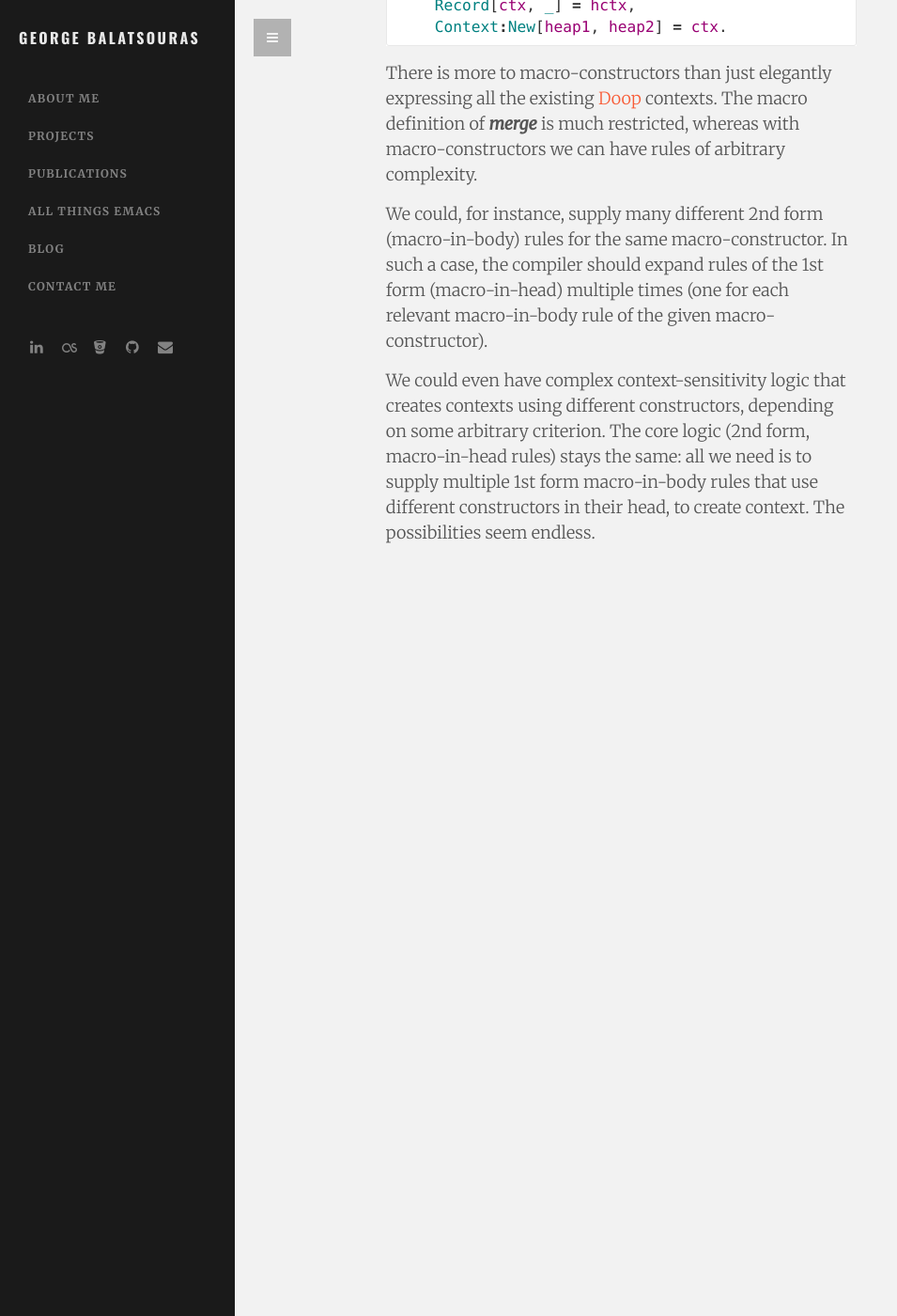
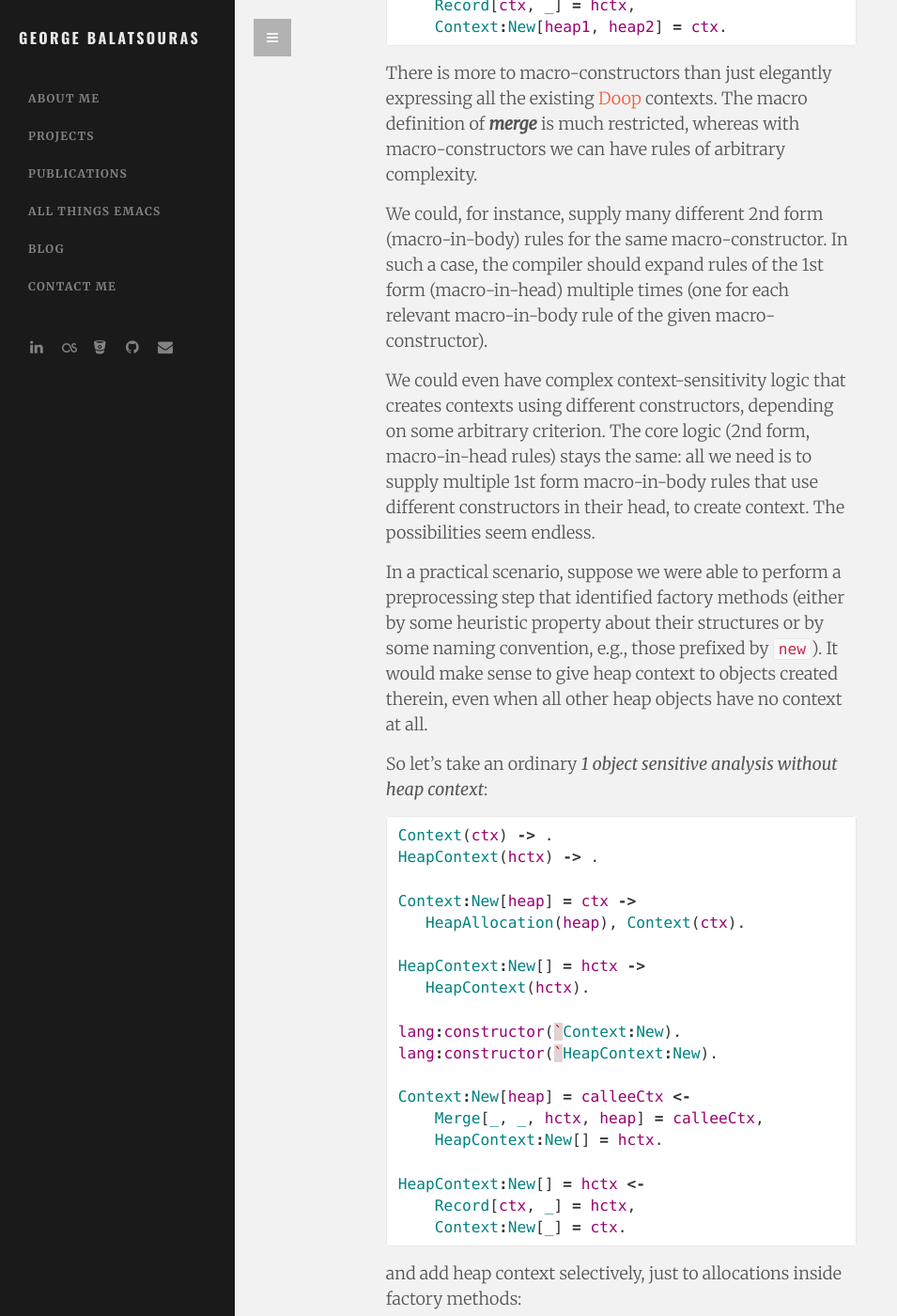
Before and after one commit to gbalats/gbalats.github.io, a Jekyll site: the page built from _posts/2016-10-24-macro-constructors.md, in a window 1280 px wide and 1400 px high, scrolled down 13215 px. Shown: the whole window at 94% size, without its empty margins (0-955 px from the left). Built offline with Jekyll 4.4.1, drawn with Linux system fonts in a browser that asks for light colours; comment, search, counter and statistics services are not loaded; some of the changed text lies outside the part shown.

Commit message:
Add factory methods example

````diff
--- a/_posts/2016-10-24-macro-constructors.md
+++ b/_posts/2016-10-24-macro-constructors.md
@@ -529,6 +529,77 @@
 that use different constructors in their head, to create context. The
 possibilities seem endless.
 
+In a practical scenario, suppose we were able to perform a
+preprocessing step that identified factory methods (either by some
+heuristic property about their structures or by some naming
+convention, e.g., those prefixed by `new`). It would make sense to
+give heap context to objects created therein, even when all other heap
+objects have no context at all.
+
+So let's take an ordinary *1 object sensitive analysis without heap
+context*:
+
+```prolog
+Context(ctx) -> .
+HeapContext(hctx) -> .
+
+Context:New[heap] = ctx ->
+   HeapAllocation(heap), Context(ctx).
+
+HeapContext:New[] = hctx ->
+   HeapContext(hctx).
+
+lang:constructor(`Context:New).
+lang:constructor(`HeapContext:New).
+
+Context:New[heap] = calleeCtx <-
+    Merge[_, _, hctx, heap] = calleeCtx,
+    HeapContext:New[] = hctx.
+
+HeapContext:New[] = hctx <-
+    Record[ctx, _] = hctx,
+    Context:New[_] = ctx.
+```
+
+and add heap context selectively, just to allocations inside factory
+methods:
+
+```prolog
+Context(ctx) -> .
+HeapContext(hctx) -> .
+
+Context:New[heap] = ctx ->
+   HeapAllocation(heap), Context(ctx).
+
+HeapContext:New0[] = hctx ->
+   HeapContext(hctx).
+
+HeapContext:New1[heap] = hctx ->
+   HeapAllocation(heap), HeapContext(hctx).
+
+lang:constructor(`Context:New).
+lang:constructor(`HeapContext:New0).
+lang:constructor(`HeapContext:New1).
+
+Context:New[heap] = calleeCtx <-
+    Merge[_, _, hctx, heap] = calleeCtx,
+    HeapContext:New[] = hctx.
+
+HeapContext:New0[] = hctx <-
+    Record[_, heap] = hctx,
+    AssignHeapAllocation:Heap[allocinstr] = heap,
+    Instruction:Method[allocinstr] = inmethod,
+    !FactoryMethod(inmethod).
+
+HeapContext:New1[lastheap] = hctx <-
+    Record[ctx, heap] = hctx,
+    AssignHeapAllocation:Heap[allocinstr] = heap,
+    Instruction:Method[allocinstr] = inmethod,
+    FactoryMethod(inmethod),
+    Context:New[lastheap] = ctx.
+
+```
+
 
 
 <!-- References and links -->
````
